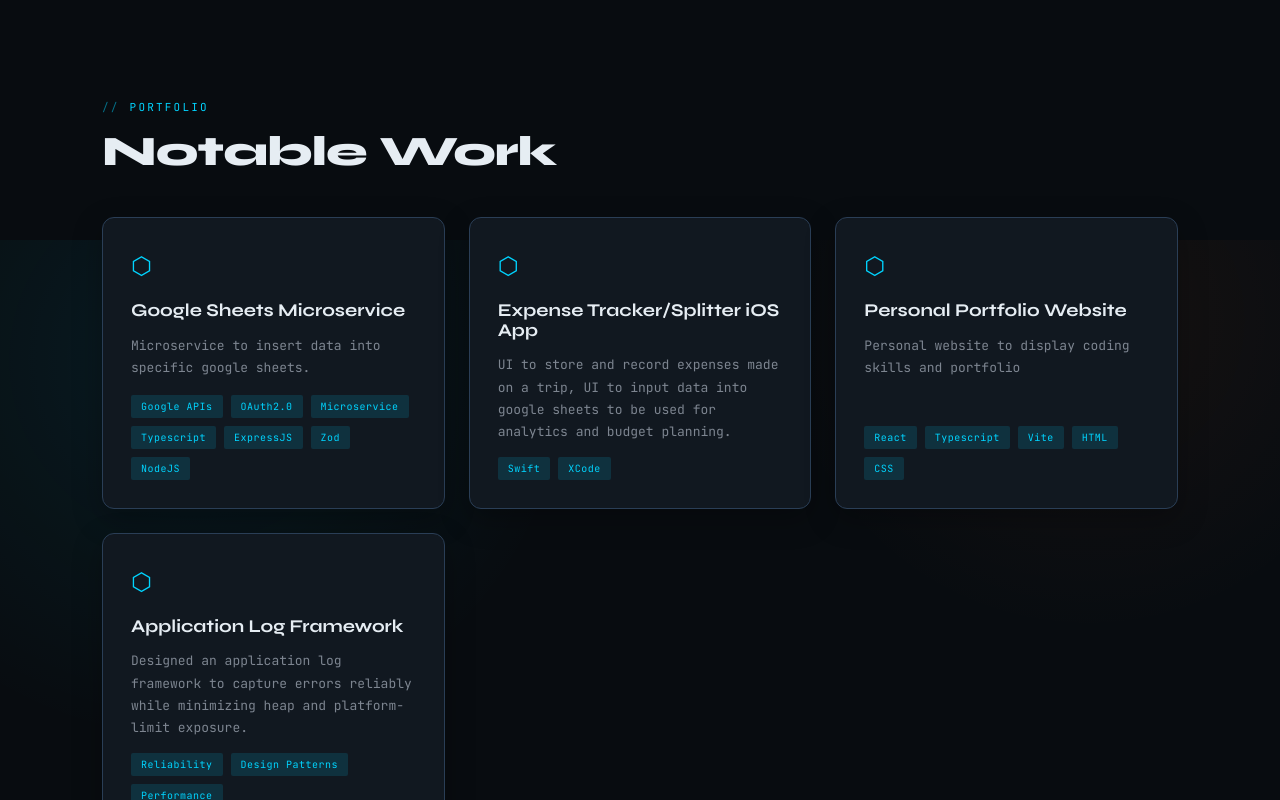
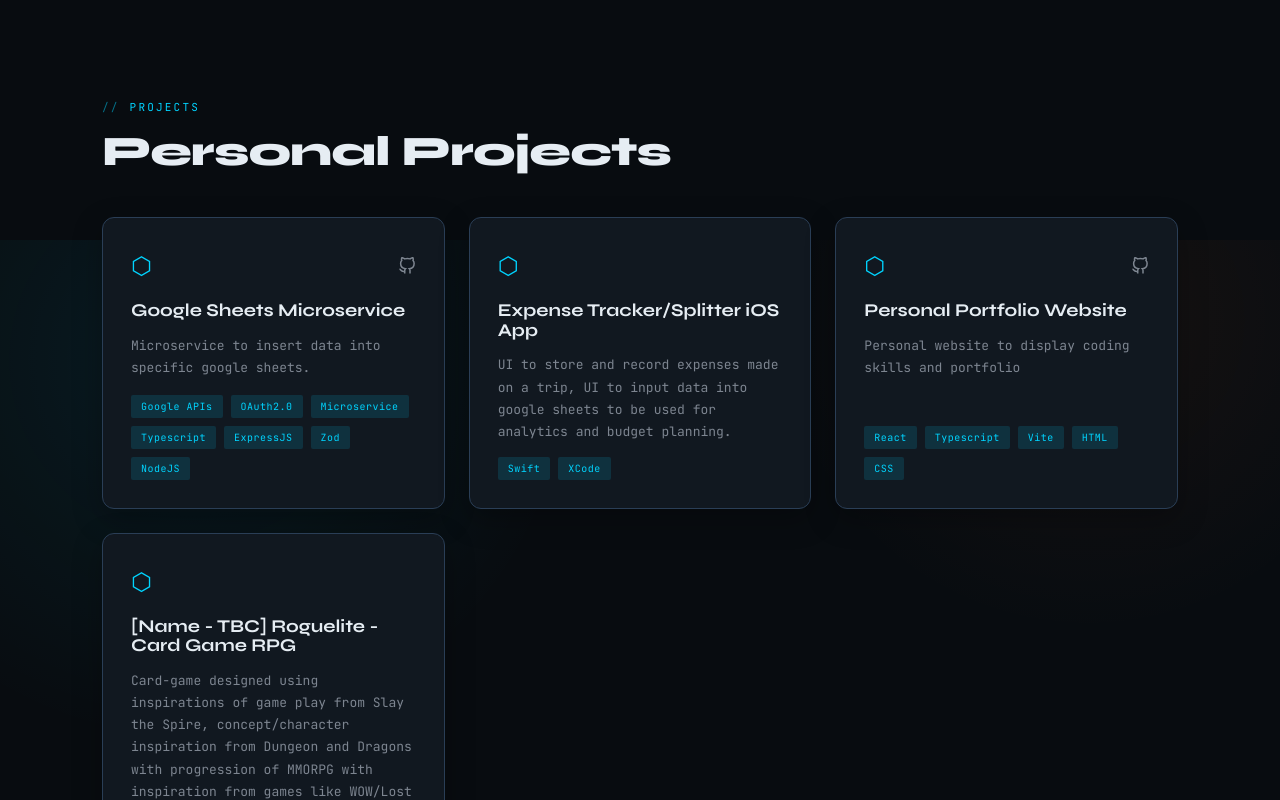
Before and after one commit to yjinn812/my-portfolio, a React (Vite) app: page / in a window 1280 px wide. Shown: the part 2960-3760 px from the top of the page. Built offline with nearby package versions, Linux system fonts and the light colour scheme.

Commit message:
Updated personal projects

```diff
--- a/src/components/Projects.jsx
+++ b/src/components/Projects.jsx
@@ -6,8 +6,8 @@ export default function Projects() {
   return (
     <section className="projects" id="projects">
       <div className="container">
-        <p className="section-label">portfolio</p>
-        <h2 className="section-title">Notable Work</h2>
+        <p className="section-label">projects</p>
+        <h2 className="section-title">Personal Projects</h2>
 
         <div className="projects__grid">
           {projects.map((project) => (
--- a/src/data/portfolioData.js
+++ b/src/data/portfolioData.js
@@ -36,12 +36,12 @@ export const experience = [
     "period": "May 2022 – October 2024",
     "summary": "Key full-stack contributor to NAB's Salesforce expansion from 3,000 to 13,000 live bankers, acting as defacto solution architect on flagship initiatives including APRA-regulated compliance frameworks and a major legacy CRM migration.",
     "highlights": [
-      "Continued in a dual capacity as Technical Product Owner through April 2023, applying hands-on stakeholder management and sprint planning expertise to bridge the gap between business priorities and engineering delivery.",
       "Acted as defacto solution architect for the Customer Conversation Framework — designed the FSC Interactions-based solution, presented to the Security Architect Review Board and business/delivery stakeholders to obtain implementation approval; scaled across all Personal, Business, and Corporate Banking divisions in compliance with APRA requirements.",
       "Led the Salesforce side of NAB Personal Banking's Siebel-to-Salesforce migration — data migration, lead management, and a multi-API service connecting Salesforce to originating legacy systems.",
       "Resolved a major production outage on the appointment booking system — diagnosed a Salesforce backend Outlook calendar batch syncing bottleneck and implemented a targeted fix that restored service ahead of the automated cycle.",
       "Architected a high-performance multi-page LWC framework to standardize component patterns across multiple user personas for 13,000+ bankers.",
       "Resolved high-severity production incidents involving Salesforce and Microsoft SaaS products, providing technical guidance across vendor teams.",
+      "Continued in a dual capacity as Technical Product Owner through April 2023, applying hands-on stakeholder management and sprint planning expertise to bridge the gap between business priorities and engineering delivery.",
     ]
   },
   {
@@ -145,7 +145,7 @@ export const projects =
     description:
       "Microservice to insert data into specific google sheets.",
     tags: ["Google APIs", "OAuth2.0", "Microservice", "Typescript", "ExpressJS", "Zod", "NodeJS"],
-    github: null,
+    github: "https://github.com/yjinn812/google-microservice",
     live: null,
   },
   {
@@ -163,15 +163,15 @@ export const projects =
     description:
       "Personal website to display coding skills and portfolio",
     tags: ["React", "Typescript", "Vite", "HTML", "CSS"],
-    github: null,
+    github: "https://github.com/yjinn812/my-portfolio",
     live: null,
   },
   {
     id: 4,
-    title: "Application Log Framework",
+    title: "[Name - TBC] Roguelite - Card Game RPG",
     description:
-      "Designed an application log framework to capture errors reliably while minimizing heap and platform-limit exposure.",
-    tags: ["Reliability", "Design Patterns", "Performance"],
+      "Card-game designed using inspirations of game play from Slay the Spire, concept/character inspiration from Dungeon and Dragons with progression of MMORPG with inspiration from games like WOW/Lost ARK/Maplestory. Design to have endless scaling/fun and meaningful progression.",
+    tags: ["Pixi.JS", "React", "Vite.JS" , "GO", "Game Design"],
     github: null,
     live: null,
   },
```
